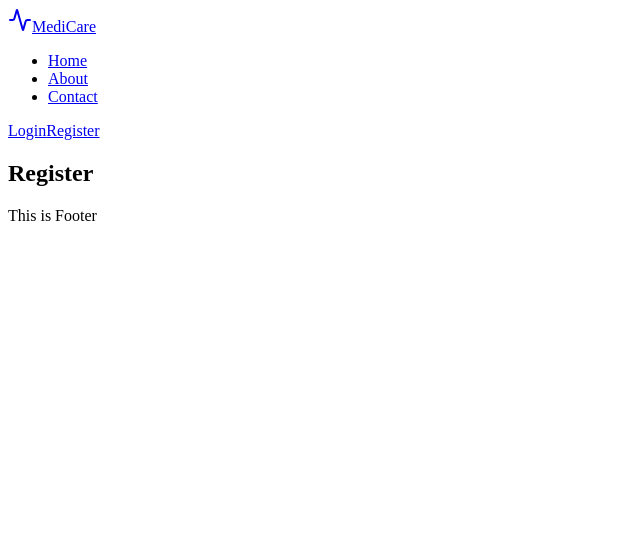
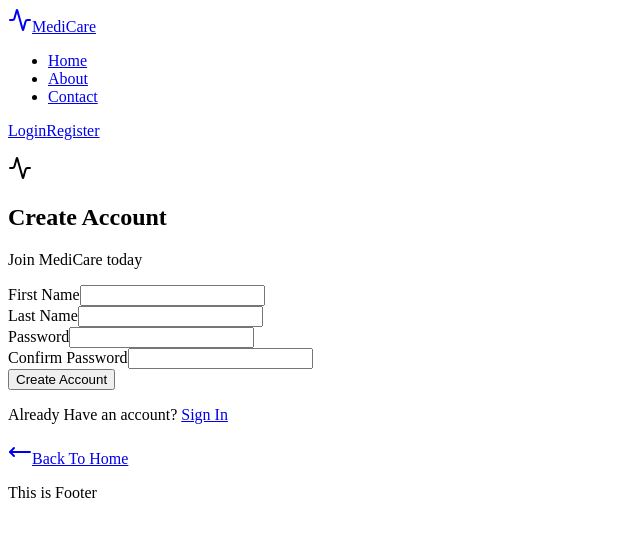
Before and after one commit to ZlatinZlatinov/MedicalCenterInformationSystem, a React (Vite) app in the folder client/: page /register in a window 1280 px wide. Shown: the top 536 px of the page, without its empty margins (0-640 px from the left). Built offline with nearby package versions, Linux system fonts and the light colour scheme.

Commit message:
Defined basic html structure of Register page

```diff
--- a/client/src/Components/SiteMain/RegisterPage/RegisterPage.jsx
+++ b/client/src/Components/SiteMain/RegisterPage/RegisterPage.jsx
@@ -1,8 +1,49 @@
+import { Link } from 'react-router';
+import { Activity, MoveLeft } from 'lucide-react';
 
 function RegisterPage() {
     return (
         <section id="register-page">
-            <h2>Register</h2>
+            <form id="register-form">
+                <div className="form-header">
+                    <p className="form-logo">
+                        <Activity />
+                    </p>
+                    <h2>Create Account</h2>
+                    <p>Join MediCare today</p>
+                </div>
+
+                <div className="form-fields">
+                    <div className="input-field">
+                        <label htmlFor="firstName">First Name</label>
+                        <input type="text" name="firstName" id="firstName" />
+                    </div>
+
+                    <div className="input-field">
+                        <label htmlFor="lastName">Last Name</label>
+                        <input type="text" name="lastName" id="lastName" />
+                    </div>
+
+                    <div className="input-field">
+                        <label htmlFor="password">Password</label>
+                        <input type="password" name="password" id="password" />
+                    </div>
+
+                    <div className="input-field">
+                        <label htmlFor="confirmPassword">Confirm Password</label>
+                        <input type="confirmPassword" name="confirmPassword" id="confirmPassword" />
+                    </div>
+
+                    <div className="form-btn">
+                        <input type="submit" value="Create Account" />
+                    </div>
+                </div>
+
+                <div className="form-footer">
+                    <p>Already Have an account? <Link to='/login'>Sign In</Link></p>
+                    <p><Link to='/'><MoveLeft/><span>Back To Home</span></Link></p>
+                </div>
+            </form>
         </section>
     );
 }
```
